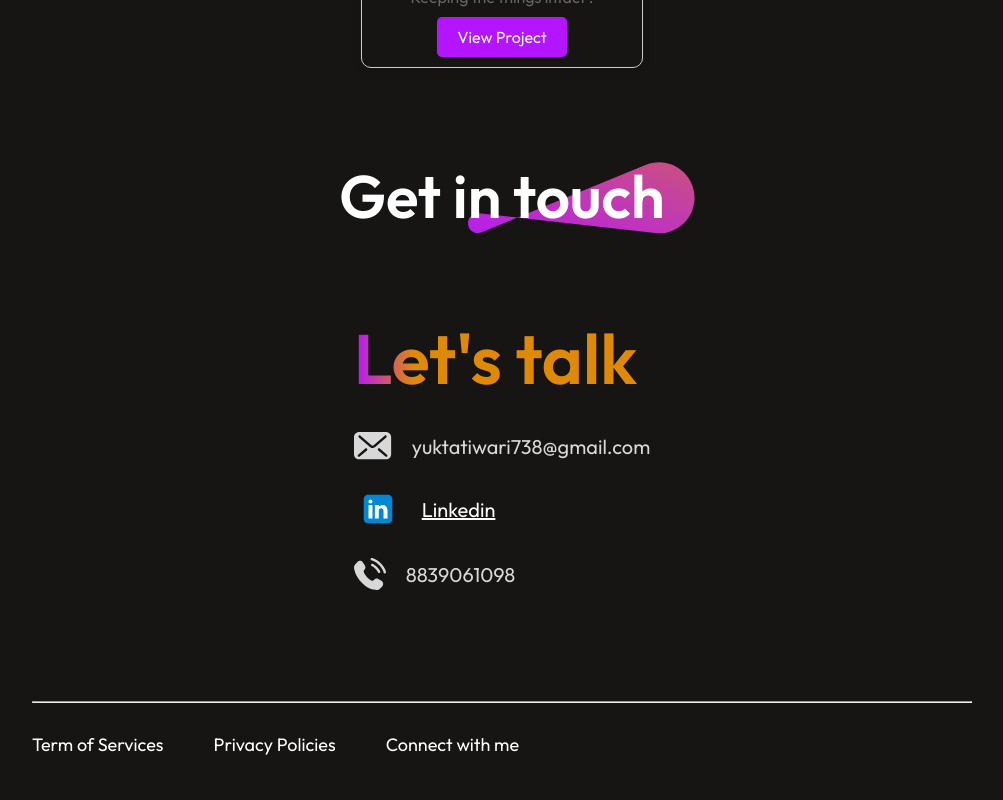
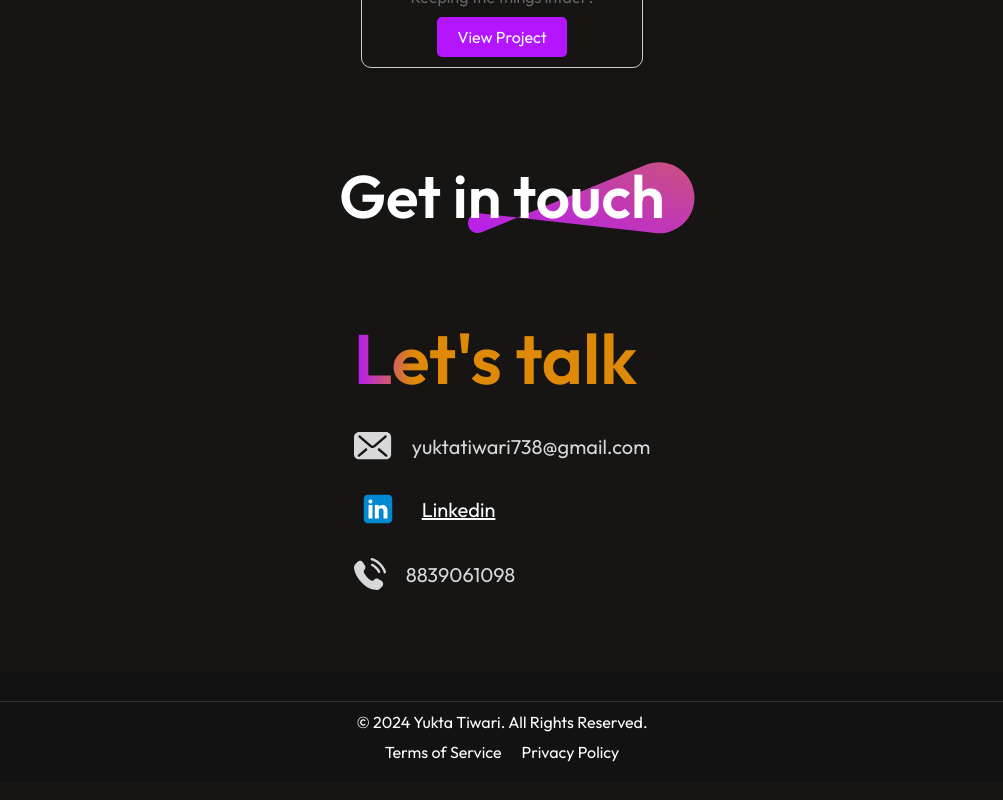
Before and after one commit to tiwari-yukta/My-Portfolio, a React (Vite) app: page / in a window 1280 px wide. Shown: the part 2118-2918 px from the top of the page, without its empty margins (138-1141 px from the left). Built offline with nearby package versions, Linux system fonts and the light colour scheme.

Commit message:
Footer changes

```diff
--- a/src/Components/Footer/Footer.css
+++ b/src/Components/Footer/Footer.css
@@ -1,4 +1,4 @@
-.footer{
+/* .footer{
   margin:50px 170px ;
   display: flex;
   flex-direction: column;
@@ -63,4 +63,39 @@ max-width: 400px;
   .footer-bottom p {
     font-size: 16px;
   }
+} */
+.footer {
+  background: #121212;
+  color: #fff;
+  text-align: center;
+  padding: 20px 0;
 }
+
+.footer hr {
+  border: none;
+  height: 1px;
+  background: #333;
+  margin: 10px 0;
+}
+
+.footer-content {
+  display: flex;
+  flex-direction: column;
+  align-items: center;
+  gap: 10px;
+}
+
+.footer-links {
+  display: flex;
+  gap: 20px;
+}
+
+.footer-links a {
+  color: #fff;
+  text-decoration: none;
+  transition: 0.3s;
+}
+
+.footer-links a:hover {
+  color: #facc15;
+}
--- a/src/Components/Footer/Footer.jsx
+++ b/src/Components/Footer/Footer.jsx
@@ -1,18 +1,40 @@
+// import React from "react";
+// import "./Footer.css";
+// const Footer = () => {
+//   return (
+//     <div className="footer">
+//       <div className="footer-top"></div>
+//       <hr />
+//       <div className="footer-bottom">
+//         <div className="footer-bottom-right flex justify-centre">
+//           <p>Term of Services</p>
+//           <p>Privacy Policies</p>
+//           <p>Connect with me</p>
+//         </div>
+//       </div>
+//     </div>
+//   );
+// };
+
+// export default Footer;
 import React from "react";
 import "./Footer.css";
+
 const Footer = () => {
   return (
-    <div className="footer">
+    <footer className="footer">
       <div className="footer-top"></div>
       <hr />
       <div className="footer-bottom">
-        <div className="footer-bottom-right">
-          <p>Term of Services</p>
-          <p>Privacy Policies</p>
-          <p>Connect with me</p>
+        <div className="footer-content">
+          <p>© {new Date().getFullYear()} Yukta Tiwari. All Rights Reserved.</p>
+          <div className="footer-links">
+            <a href="#">Terms of Service</a>
+            <a href="#">Privacy Policy</a>
+          </div>
         </div>
       </div>
-    </div>
+    </footer>
   );
 };
 
```
